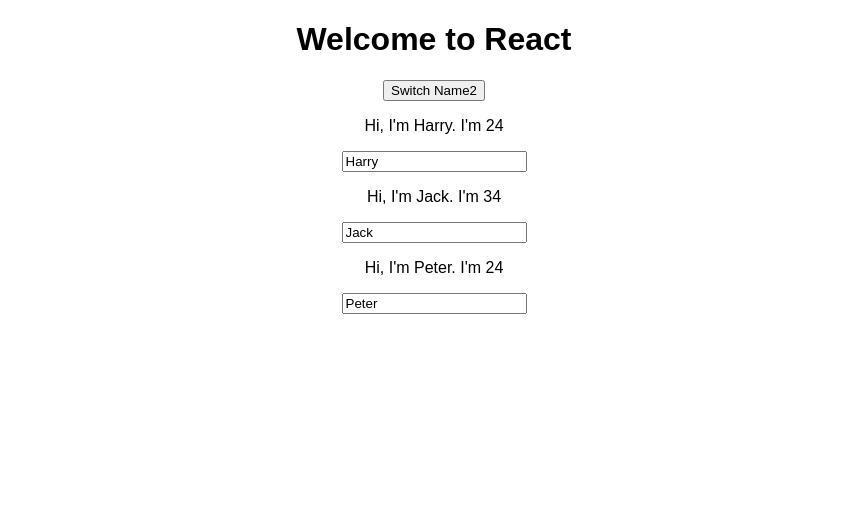
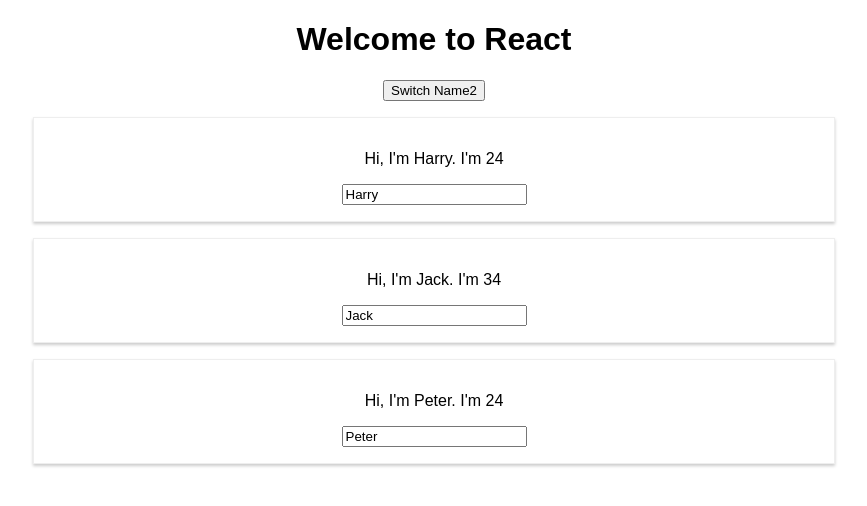
Before and after one commit to harryuan65/React-Review, a React (Create React App) app: page / in a window 1280 px wide. Shown: the top 506 px of the page, without its empty margins (206-1073 px from the left). Built offline with nearby package versions, Linux system fonts and the light colour scheme.

Commit message:
feat: import css

```diff
--- /dev/null
+++ b/src/Person/Person.css
@@ -0,0 +1,8 @@
+.Person{
+  width: 60%;
+  margin: 16px auto;
+  border: 1px solid#eee;
+  box-shadow: 0px 2px 3px #ccc;
+  padding: 16px;
+  text-align: center;
+}
--- a/src/Person/Person.js
+++ b/src/Person/Person.js
@@ -1,8 +1,8 @@
 import React from 'react';
-
+import "./Person.css"
 const person = (props) => {
   return(
-    <div>
+    <div className="Person">
       <p onClick={props.click}>Hi, I'm {props.name}. I'm {props.age}</p>
       <p>{props.children}</p>
       <input onChange={props.changed} value={props.name}></input>
```
